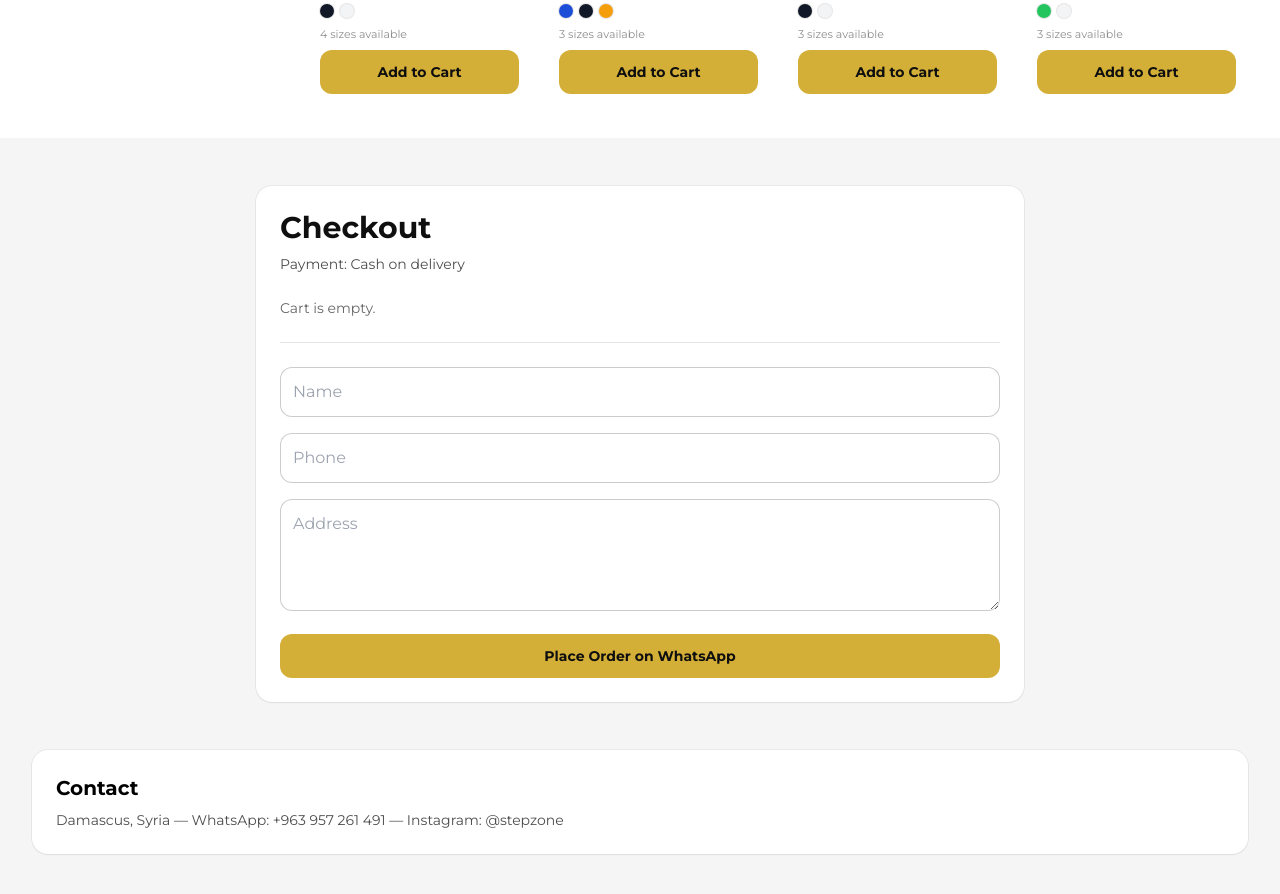
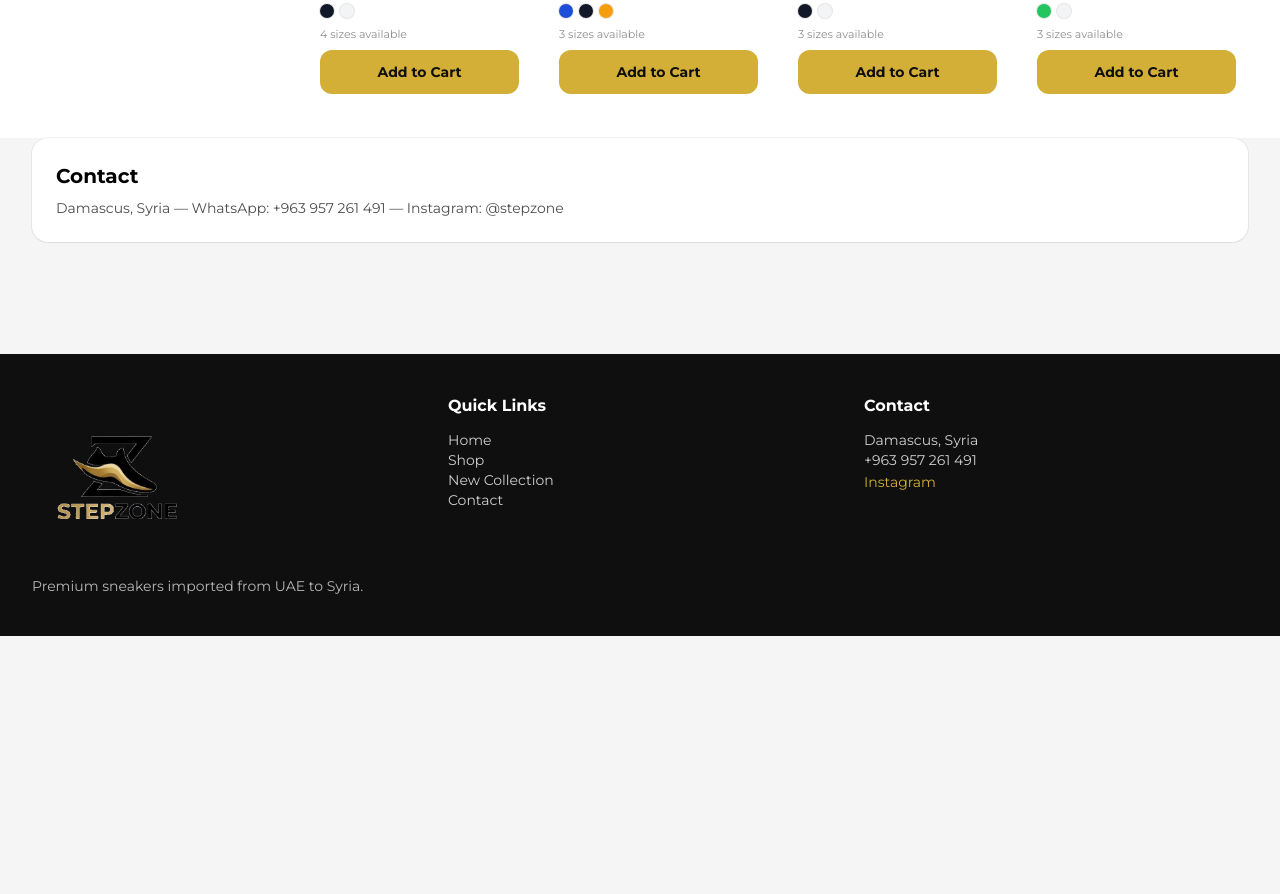
Before and after one commit to steev2058/step_zone_shop, a Next.js app: page / in a window 1280 px wide. Shown: the part 880-1774 px from the top of the page. After the commit the page ends 1516 px from the top, so only its background shows below. Built offline with nearby package versions, Linux system fonts and the light colour scheme.

Commit message:
ui: remove homepage checkout block and keep cart on dedicated checkout page

```diff
--- a/app/page.tsx
+++ b/app/page.tsx
@@ -2,14 +2,11 @@
 import { useMemo, useState } from 'react';
 import ProductCard from '@/components/ProductCard';
 import { products } from '@/data/products';
-import { useCart } from '@/components/cart';
 import { useI18n } from '@/components/i18n';
 
-const WA_NUMBER = '963957261491';
 
 export default function HomePage() {
-  const { t, lang } = useI18n();
-  const { items, remove, clear } = useCart();
+  const { t } = useI18n();
 
   const [maxPrice, setMaxPrice] = useState(220);
   const [size, setSize] = useState('all');
@@ -21,10 +18,6 @@ export default function HomePage() {
   const [over200, setOver200] = useState(false);
   const [onSale, setOnSale] = useState(false);
   const [sortBy, setSortBy] = useState('featured');
-  const [name, setName] = useState('');
-  const [phone, setPhone] = useState('');
-  const [address, setAddress] = useState('');
-  const [busy, setBusy] = useState(false);
 
   const filtered = useMemo(() => {
     let out = products.filter((p) => {
@@ -51,30 +44,6 @@ export default function HomePage() {
     if (sortBy === 'rating') out = [...out].sort((a,b)=>b.rating-a.rating);
     return out;
   }, [maxPrice, onlyNew, onSale, size, category, under100, r100_150, r150_200, over200, sortBy]);
-
-  const total = items.reduce((a, b) => a + b.price * b.qty, 0);
-
-  const placeOrder = async () => {
-    if (!items.length || !name || !phone || !address) return;
-    setBusy(true);
-    try {
-      const res = await fetch('/api/orders', {
-        method: 'POST',
-        headers: { 'content-type': 'application/json' },
-        body: JSON.stringify({ name, phone, address, items })
-      });
-      const data = await res.json();
-      const lines = items.map((i) => `- ${i.name} x${i.qty}${i.size ? ` (size ${i.size})` : ''} = $${i.price * i.qty}`).join('\n');
-      const text = `${lang === 'ar' ? 'طلب جديد من STEPZONE' : 'New STEPZONE order'}\n\nOrder ID: ${data.orderId || '-'}\n${lines}\n\nTotal: $${total}\nName: ${name}\nPhone: ${phone}\nAddress: ${address}\nPayment: Cash on Delivery`;
-      window.open(`https://wa.me/${WA_NUMBER}?text=${encodeURIComponent(text)}`, '_blank');
-      clear();
-      alert('Order submitted successfully');
-    } catch {
-      alert('Failed to submit order');
-    } finally {
-      setBusy(false);
-    }
-  };
 
   return (
     <main>
@@ -135,31 +104,6 @@ export default function HomePage() {
         </div>
       </section>
 
-      <section id="checkout" className="container-shell py-12">
-        <div className="mx-auto max-w-3xl card p-6">
-          <h1 className="text-3xl font-bold">{t('checkout')}</h1>
-          <p className="mt-2 text-sm text-black/70">{t('paymentMethod')}</p>
-
-          <div className="mt-6 space-y-3 border-b border-black/10 pb-6">
-            {items.length === 0 && <p className="text-sm text-black/60">Cart is empty.</p>}
-            {items.map((i) => (
-              <div key={`${i.slug}-${i.size||''}`} className="flex items-center justify-between text-sm">
-                <div>{i.name} x{i.qty} {i.size ? `( ${t('size')}: ${i.size} )` : ''}</div>
-                <div className="flex items-center gap-3"><span>${i.price * i.qty}</span><button onClick={() => remove(i.slug, i.size)} className="text-red-600">×</button></div>
-              </div>
-            ))}
-            {items.length > 0 && <div className="text-right font-bold">Total: ${total}</div>}
-          </div>
-
-          <form className="mt-6 space-y-4" onSubmit={(e) => e.preventDefault()}>
-            <input value={name} onChange={(e)=>setName(e.target.value)} placeholder={t('name')} className="w-full rounded-xl border border-black/20 p-3" />
-            <input value={phone} onChange={(e)=>setPhone(e.target.value)} placeholder={t('phone')} className="w-full rounded-xl border border-black/20 p-3" />
-            <textarea value={address} onChange={(e)=>setAddress(e.target.value)} placeholder={t('address')} className="h-28 w-full rounded-xl border border-black/20 p-3" />
-            <button type="button" disabled={busy} onClick={placeOrder} className="btn-primary w-full">{busy ? '...' : t('placeOrder')}</button>
-          </form>
-        </div>
-      </section>
-
       <section id="contact" className="container-shell pb-12">
         <div className="card p-6 text-sm text-black/70">
           <h2 className="text-xl font-bold text-black">{t('contact')}</h2>
--- a/components/Header.tsx
+++ b/components/Header.tsx
@@ -17,7 +17,7 @@ export default function Header() {
 
         <nav className="hidden items-center gap-4 text-sm font-semibold sm:flex">
           <a href="#home" className="hover:text-brandGold transition-colors">{t('home')}</a>
-          <a href="#checkout" className="rounded-lg border border-black/15 px-2 py-1 text-xs">{t('cart')} ({count})</a>
+          <a href="/checkout" className="rounded-lg border border-black/15 px-2 py-1 text-xs">{t('cart')} ({count})</a>
           <LanguageSwitcher />
         </nav>
 
@@ -25,7 +25,7 @@ export default function Header() {
           <button className="rounded-full p-2 hover:bg-black/5" aria-label="Search">⌕</button>
           <button className="rounded-full p-2 hover:bg-black/5" aria-label="Theme">◐</button>
           <button className="rounded-full p-2 hover:bg-black/5" aria-label="Wishlist">♡</button>
-          <a href="#checkout" className="relative rounded-full p-2 hover:bg-black/5" aria-label="Cart">🛍
+          <a href="/checkout" className="relative rounded-full p-2 hover:bg-black/5" aria-label="Cart">🛍
             {count > 0 && <span className="absolute -right-1 -top-1 rounded-full bg-orange-500 px-1.5 text-[10px] font-bold text-white">{count}</span>}
           </a>
         </div>
```
